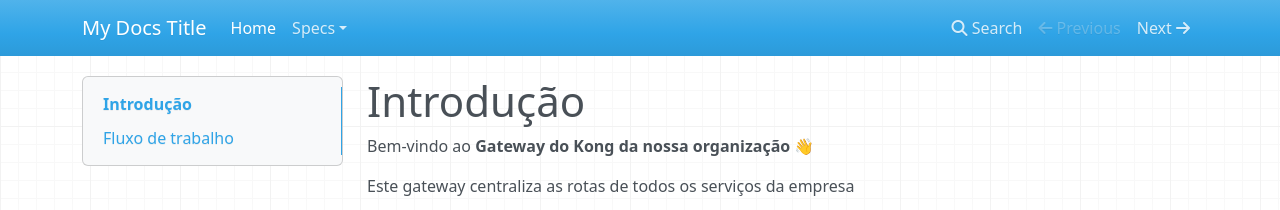
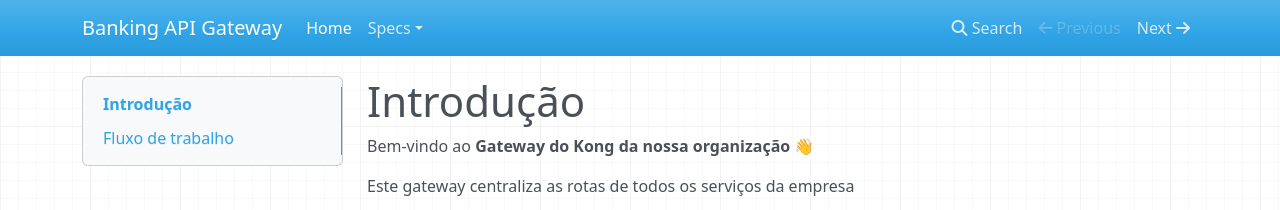
Before and after one commit to lucas4ndrade/poc-gateway-docs, an MkDocs documentation site: the page built from docs/index.md, in a window 1280 px wide. Shown: the top 210 px of the page. Built offline with MkDocs 1.6.1, drawn with Linux system fonts in a browser that asks for light colours; nearby versions of some CDN libraries.

Commit message:
update docs

```diff
--- a/mkdocs.yml
+++ b/mkdocs.yml
@@ -1,6 +1,6 @@
-site_name: "My Docs Title"
+site_name: "Banking API Gateway"
 
 nav:
-  - Home: welcome.md
+  - Home: index.md
   - Specs:
       - Table: table.md
```
Also changed, not shown: docs/index.md (renamed from docs/welcome.md, +0 -7 lines).
